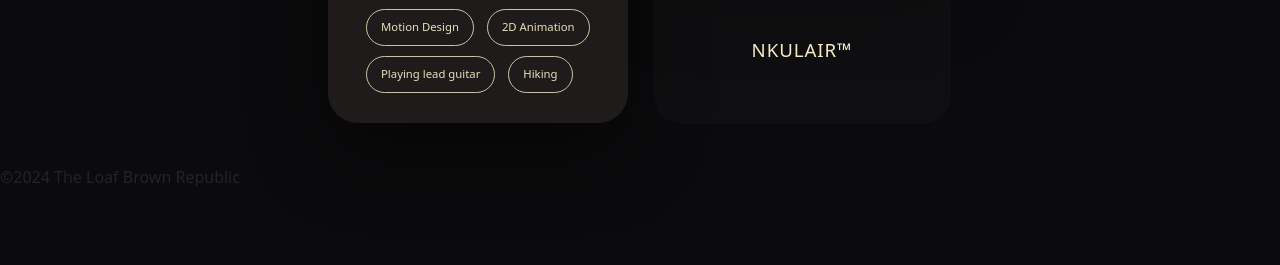
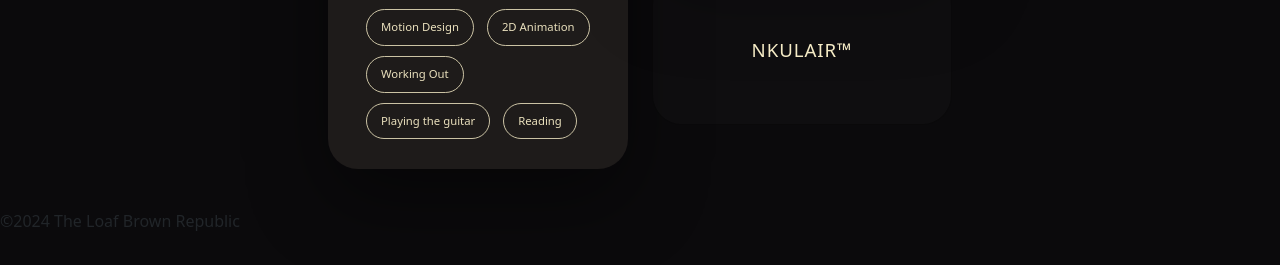
Before and after one commit to NkulAIR/Nkuliverse, a plain HTML site: page about.html in a window 1280 px wide. Shown: the part 487-752 px from the top of the page. Drawn offline with nearby package versions, Linux system fonts and the light colour scheme; a web font is replaced by a local one.

Commit message:
fix: Update hobbies listed in about.html

```diff
--- a/about.html
+++ b/about.html
@@ -53,8 +53,9 @@
             <ul class="list-unstyled hcard-list" style="font-size: 8.5pt; line-height: 14pt; margin: 0; padding-left: 18px;">
               <li>Motion Design</li>
               <li>2D Animation</li>
-              <li>Playing lead guitar</li>
-              <li>Hiking</li>
+              <li>Working Out</li>
+              <li>Playing the guitar</li>
+              <li>Reading</li>
             </ul>
           </div>
         </div>
```
